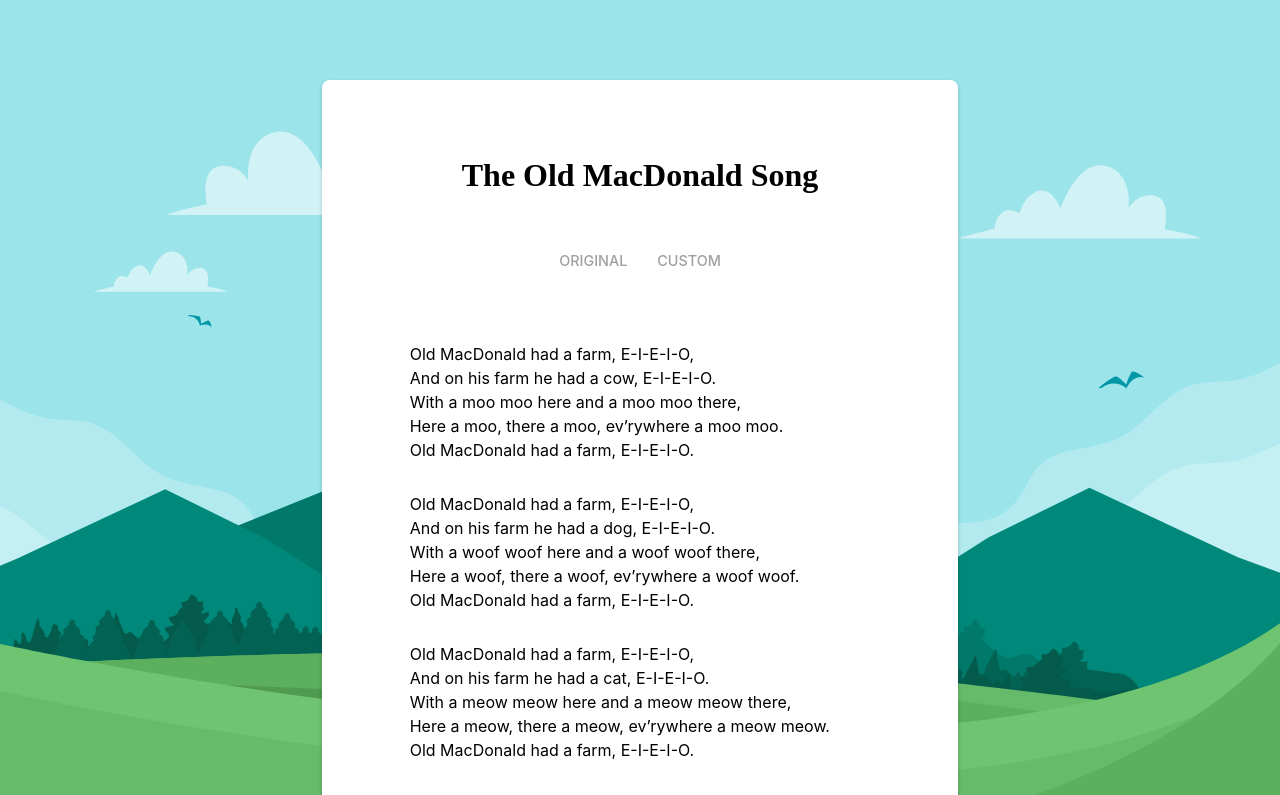
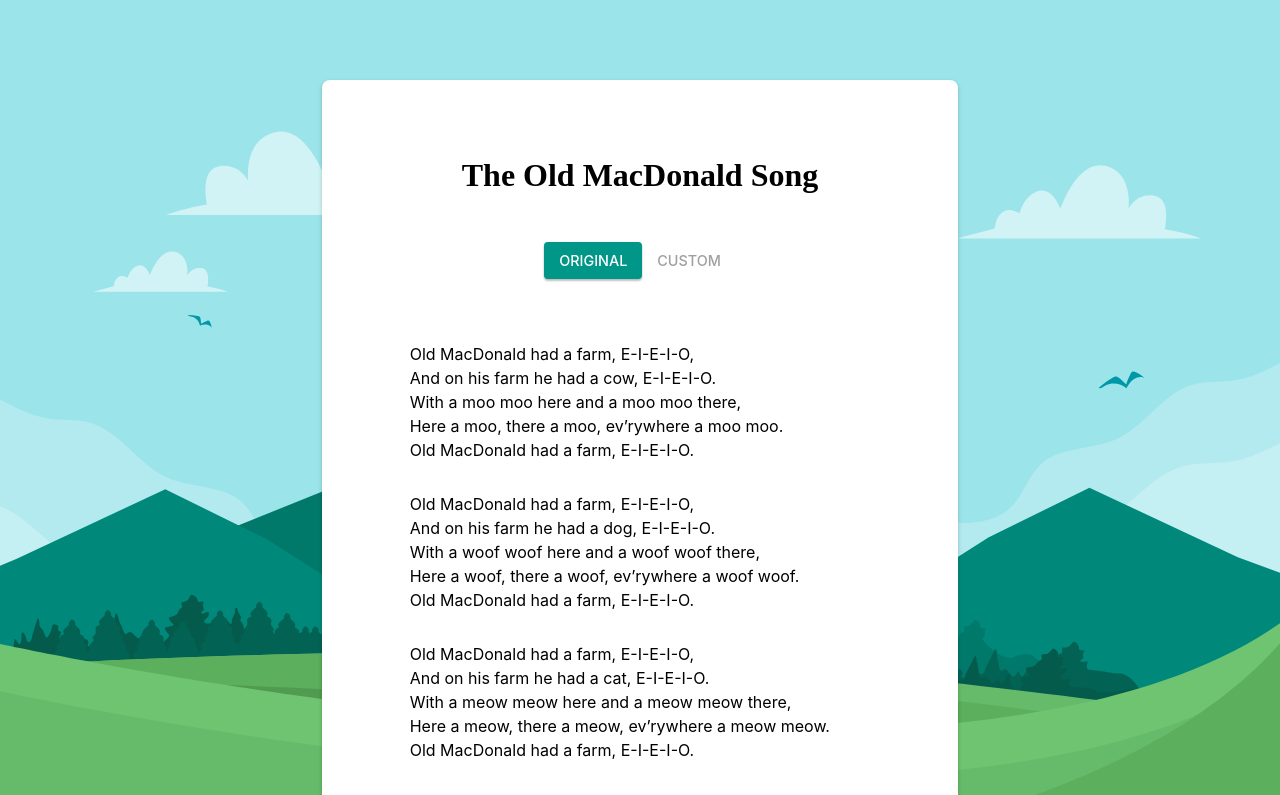
Before and after one commit to gkarapeev/old-mcdonald-spa, a React (Create React App) app: page /old-macdonald/original in a window 1280 px wide. Shown: the top 795 px of the page. Built offline with nearby package versions, Linux system fonts and the light colour scheme; a web font is replaced by a local one.

Commit message:
Implement song routes

```diff
--- a/src/components/App/App.js
+++ b/src/components/App/App.js
@@ -5,15 +5,12 @@ import parseVerse from '../../utils/parseVerse'
 import cloneDeep from 'lodash.clonedeep'
 import './App.css'
 
-import old_macdonald from '../../data/old_macdonald'
-import georgi_song from '../../data/georgi_song'
-
 class App extends React.Component {
   constructor(props) {
     super(props)
     this.state = {
-      song: old_macdonald,
-      customSong: old_macdonald
+      song: this.props.song,
+      customSong: this.props.song
     }
   }
 
@@ -90,14 +87,14 @@ class App extends React.Component {
 
   render() {
     // Rendering a song variant based on the route
-    const custom = this.props.location.pathname === '/custom'
+    const custom = this.props.match.params.mode === 'custom'
     const renderSong = custom ? this.state.customSong : this.state.song
 
     return (
       <div className="App">
         <Paper bg='white' classes={['song']}>
           <h1>{this.state.song.title}</h1>
-          <Nav />
+          <Nav song={this.state.song.path}/>
           <ul>
             {this.generateVerses(renderSong, custom).map((verse, index) => {
               return (
--- a/src/components/Nav/Nav.js
+++ b/src/components/Nav/Nav.js
@@ -7,12 +7,12 @@ const Nav = (props) => {
     <nav>
       <ul>
         <li>
-          <NavLink to={'/'} exact activeClassName='activeNav' tabIndex={1}>
+          <NavLink to={props.song + '/original'} exact activeClassName='activeNav' tabIndex={1}>
             <span>original</span>
           </NavLink>
         </li>
         <li>
-          <NavLink to={'/custom'} activeClassName='activeNav' tabIndex={2}>
+          <NavLink to={props.song + '/custom'} activeClassName='activeNav' tabIndex={2}>
             <span>custom</span>
           </NavLink>
         </li>
--- a/src/data/georgi_song.js
+++ b/src/data/georgi_song.js
@@ -1,5 +1,6 @@
 export default {
   title: 'The Georgi Song',
+  path: '/georgi-song',
   verses: [
     {
       word1: 'Gesh',
--- a/src/data/old_macdonald.js
+++ b/src/data/old_macdonald.js
@@ -1,5 +1,6 @@
 export default {
   title: 'The Old MacDonald Song',
+  path: '/old-macdonald',
   verses: [
     {
       word1: 'cow',
--- /dev/null
+++ b/src/data/song_list.js
@@ -0,0 +1,7 @@
+import georgi_song from './georgi_song'
+import old_macdonald from './old_macdonald'
+
+export default [
+  georgi_song,
+  old_macdonald
+]
--- a/src/index.js
+++ b/src/index.js
@@ -1,16 +1,25 @@
 import React from 'react'
 import ReactDOM from 'react-dom'
-import { Router, Route } from 'react-router-dom'
+import { Router, Route, Switch, Redirect } from 'react-router-dom'
 import { createBrowserHistory } from 'history'
 import './index.css'
 import App from './components/App/App'
 import * as serviceWorker from './serviceWorker'
 
+import song_list from './data/song_list'
+
 const hist = createBrowserHistory()
 
 ReactDOM.render(
   <Router history={hist}>
-    <Route path='/' component={App}/>
+    <Switch>
+      {song_list.map((song, index) => {
+        return (
+          <Route path={song.path + '/:mode'} render={(props) => <App {...props} song={song}/>} key={index}/>
+        )
+      })}
+      <Redirect to='/old-macdonald/original' />
+    </Switch>
   </Router>,
   document.getElementById('root'));
 
```
